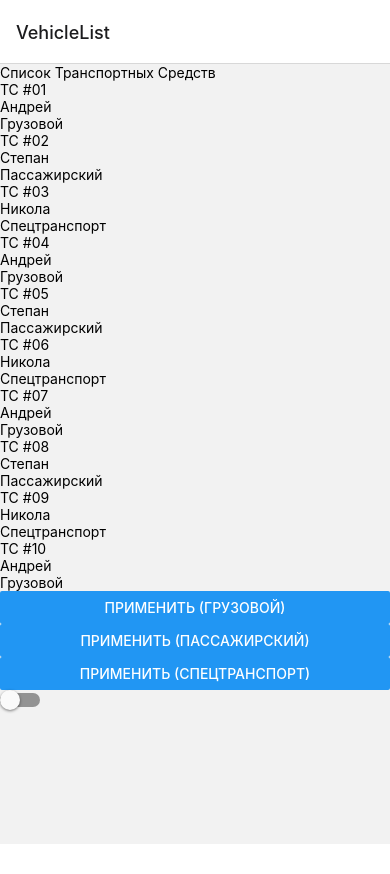
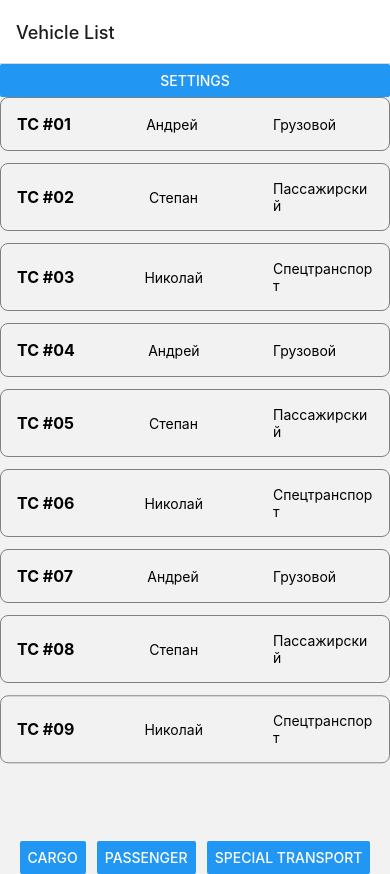
Before and after one commit to Jackman108/TransportTrackingApp, a React Native app: screen / in a window 390 px wide. Before the commit the page ends 844 px from the top, so only its background shows below. Built offline with nearby package versions, Linux system fonts and the light colour scheme.

Commit message:
Adding Component Translations

```diff
--- a/App.tsx
+++ b/App.tsx
@@ -1,19 +1,40 @@
-import React from 'react';
+import React, { useState } from 'react';
 import { NavigationContainer } from '@react-navigation/native';
 import { createStackNavigator } from '@react-navigation/stack';
 import VehicleListScreen from './ScreenComponents/VehicleListScreen';
 import VehicleScreen from './ScreenComponents/VehicleScreen';
-import LanguageSwitch from './ScreenComponents/LanguageSwitch';
+import SettingsScreen from './ScreenComponents/SettingsScreen';
 
 const Stack = createStackNavigator();
 
 const App: React.FC = () => {
+  const [isEnglish, setIsEnglish] = useState(true);
   return (
     <NavigationContainer>
       <Stack.Navigator>
-        <Stack.Screen name="VehicleList" component={VehicleListScreen} />
-        <Stack.Screen name="Vehicle" component={VehicleScreen} />
-        <Stack.Screen name="Settings" component={LanguageSwitch} />
+        <Stack.Screen
+          name="Vehicle List"
+        >
+          {(props) =>
+            <VehicleListScreen {...props}
+              isEnglish={isEnglish}
+              setIsEnglish={setIsEnglish}
+            />}
+        </Stack.Screen>
+
+        <Stack.Screen
+          name= "Vehicle"
+        >
+          {(props) => <VehicleScreen {...props}
+            isEnglish={isEnglish} />}
+        </Stack.Screen>
+
+        <Stack.Screen name="Settings">
+          {(props) => <SettingsScreen {...props}
+            isEnglish={isEnglish}
+            setIsEnglish={setIsEnglish}
+          />}
+        </Stack.Screen>
       </Stack.Navigator>
     </NavigationContainer>
   );
--- /dev/null
+++ b/ScreenComponents/SettingsScreen.tsx
@@ -0,0 +1,43 @@
+import React, { useState, useEffect } from 'react';
+import { View, Text } from 'react-native';
+import AsyncStorage from '@react-native-async-storage/async-storage';
+import { Button } from 'react-native-elements';
+import { StackNavigationProp } from '@react-navigation/stack';
+
+interface SettingsScreenProps {
+    isEnglish: boolean;
+    setIsEnglish: React.Dispatch<React.SetStateAction<boolean>>;
+    navigation: StackNavigationProp<any>;
+}
+
+const SettingsScreen: React.FC<SettingsScreenProps> = ({ isEnglish, setIsEnglish, navigation }) => {
+    const toggleLanguage = async () => {
+        try {
+            await AsyncStorage.setItem('isEnglish', (!isEnglish).toString());
+            setIsEnglish(!isEnglish);
+            navigation.goBack();
+        } catch (error) {
+            console.log(error);
+        }
+    };
+    useEffect(() => {
+        const fetchLanguage = async () => {
+            try {
+                const language = await AsyncStorage.getItem('isEnglish');
+                setIsEnglish(language === 'true');
+            } catch (error) {
+                console.log(error);
+            }
+        };
+
+        fetchLanguage();
+    }, []);
+    return (
+        <View>
+            <Text>{isEnglish ? 'Change Language' : 'Изменить язык'}</Text>
+            <Button onPress={toggleLanguage} title={isEnglish ? 'Русский' : 'English'} />
+        </View>
+    );
+};
+
+export default SettingsScreen;
--- a/ScreenComponents/VehicleListScreen.tsx
+++ b/ScreenComponents/VehicleListScreen.tsx
@@ -1,53 +1,139 @@
 import React, { useEffect, useState } from 'react';
-import { View, Text, Button, Switch, TouchableOpacity } from 'react-native';
+import { View, Text, Button, Switch, TouchableOpacity, StyleSheet, Animated, Dimensions } from 'react-native';
 import vehicles from '../vehicles.json';
 import { StackNavigationProp } from '@react-navigation/stack';
+import { RouteProp } from '@react-navigation/native';
 
 interface Vehicle {
     id: number;
     name: string;
     driverName: string;
     category: string;
+    phoneNumber: string,
+    latitude: number;
+    longitude: number;
 }
 
-const VehicleListScreen: React.FC<{ navigation: StackNavigationProp<any> }> = ({ navigation }) => {
+interface VehicleListScreenProps {
+    navigation: StackNavigationProp<any>;
+    route: RouteProp<any, any>;
+    isEnglish: boolean;
+    setIsEnglish: React.Dispatch<React.SetStateAction<boolean>>;
+}
+
+const VehicleListScreen: React.FC<VehicleListScreenProps> = ({ navigation, route, isEnglish, setIsEnglish }) => {
     const [filteredVehicles, setFilteredVehicles] = useState<Vehicle[]>(vehicles);
-    const [isMapMode, setIsMapMode] = useState(false);
+    const [isLoading, setIsLoading] = useState(true);
+    const [animValues] = useState(vehicles.map(() => new Animated.Value(0)));
+    const windowWidth = Dimensions.get('window').width;
 
-    const navigateToVehicleScreen = (vehicle: Vehicle) => {
-        navigation.navigate('Vehicle', { vehicle });
-    };
+
+    useEffect(() => {
+        const timer = setTimeout(() => {
+            setIsLoading(false);
+            Animated.stagger(500, animValues.map((value) => {
+                return Animated.timing(value, {
+                    toValue: 1,
+                    duration: 500,
+                    useNativeDriver: true,
+                });
+            })).start();
+        }, 1000);
+
+        return () => clearTimeout(timer);
+    }, [isEnglish]);
+
+
 
     const filterVehicles = (category: string) => {
         const filtered = vehicles.filter((vehicle) => vehicle.category === category);
         setFilteredVehicles(filtered);
     };
 
-    const toggleMapMode = () => {
-        setIsMapMode(!isMapMode);
+    const navigateToVehicleScreen = (vehicle: Vehicle) => {
+        navigation.navigate('Vehicle', { vehicle });
     };
+
+    const navigateToSettingsScreen = () => {
+        navigation.navigate('Settings', { isEnglish: isEnglish, setIsEnglish: setIsEnglish });
+    };
+
+
+    const styles = StyleSheet.create({
+        vehicleCard: {
+            borderWidth: 1,
+            borderColor: 'gray',
+            borderRadius: 8,
+            padding: 16,
+            marginBottom: 12,
+            flexDirection: 'row',
+            alignItems: 'center',
+            justifyContent: 'center',
+
+        },
+        vehicleName: {
+            fontWeight: 'bold',
+            fontSize: 16,
+        },
+        driverName: {
+            fontSize: 14,
+            marginLeft: 'auto',
+            marginRight: 'auto',
+        },
+        category: {
+            fontSize: 14,
+            width: 100,
+        },
+        buttonContainer: {
+            flexDirection: 'row',
+            justifyContent: 'space-between',
+            paddingHorizontal: windowWidth * 0.05,
+        },
+        languageSwitch: {
+            justifyContent: 'flex-end',
+
+        },
+    });
+
 
     return (
         <View>
-            <Text>Список Транспортных Средств</Text>
-            {filteredVehicles.map((vehicle) => (
-                <TouchableOpacity
-                    key={vehicle.id}
-                    onPress={() => navigateToVehicleScreen(vehicle)}
-                >
-                    <View
-                        key={vehicle.id}
-                    >
-                        <Text>{vehicle.name}</Text>
-                        <Text>{vehicle.driverName}</Text>
-                        <Text>{vehicle.category}</Text>
-                    </View>
-                </TouchableOpacity>
-            ))}
-            <Button title="Применить (Грузовой)" onPress={() => filterVehicles('Грузовой')} />
-            <Button title="Применить (Пассажирский)" onPress={() => filterVehicles('Пассажирский')} />
-            <Button title="Применить (Спецтранспорт)" onPress={() => filterVehicles('Спецтранспорт')} />
-            <Switch value={isMapMode} onValueChange={toggleMapMode} />
+            <Button title={isEnglish ? 'Settings' : 'Настройки'} onPress={navigateToSettingsScreen} />
+            {isLoading ? (
+                <Text>{isEnglish ? 'Loading...' : 'Загрузка...'}</Text>
+            ) : (
+                filteredVehicles.map((vehicle, index) => (
+                    <TouchableOpacity key={vehicle.id} onPress={() => navigateToVehicleScreen(vehicle)}>
+                        <Animated.View
+                            style={[
+                                styles.vehicleCard,
+                                {
+                                    opacity: animValues[index],
+                                    transform: [
+                                        {
+                                            translateY: animValues[index].interpolate({
+                                                inputRange: [0, 1],
+                                                outputRange: [16, 0],
+                                            }),
+                                        },
+                                    ],
+                                },
+                            ]}
+                        >
+                            <Text style={styles.vehicleName}>{vehicle.name}</Text>
+                            <Text style={styles.driverName}>{vehicle.driverName}</Text>
+                            <Text style={styles.category}>{vehicle.category}</Text>
+                        </Animated.View>
+                    </TouchableOpacity>
+                ))
+            )}
+
+            <View style={styles.buttonContainer}>
+                <Button title={isEnglish ? 'Cargo' : 'Грузовой'} onPress={() => filterVehicles(isEnglish ? 'Cargo' : 'Грузовой')} />
+                <Button title={isEnglish ? 'Passenger' : 'Пассажирский'} onPress={() => filterVehicles(isEnglish ? 'Passenger' : 'Пассажирский')} />
+                <Button title={isEnglish ? 'Special Transport' : 'Спецтранспорт'} onPress={() => filterVehicles(isEnglish ? 'Special Transport' : 'Спецтранспорт')} />
+            </View>
+
         </View>
     );
 };
--- a/ScreenComponents/VehicleScreen.tsx
+++ b/ScreenComponents/VehicleScreen.tsx
@@ -1,7 +1,6 @@
-import React from 'react';
+import React, { useState } from 'react';
 import { View, Text, Button, Linking } from 'react-native';
-import MapView, { Marker } from 'react-native-maps';
-import { RouteProp } from '@react-navigation/native';
+import { ParamListBase, RouteProp, useRoute } from '@react-navigation/native';
 import YandexMap from './UX/YandexMap';
 
 interface Vehicle {
@@ -10,9 +9,14 @@ interface Vehicle {
     driverName: string;
     category: string;
 }
+interface VehicleScreenProps {
+    isEnglish: boolean;
+    route: RouteProp<any, any>;
 
-const VehicleScreen: React.FC<{ route: RouteProp<any, 'Vehicle'> }> = ({ route }) => {
-    const { vehicle } = route.params || {};
+}
+
+const VehicleScreen: React.FC<VehicleScreenProps> = ({  isEnglish, route }) => {
+    const { vehicle } = route.params as { vehicle: Vehicle };
 
     const callDriver = () => {
         Linking.openURL(`tel:${driverPhoneNumber}`);
@@ -29,11 +33,9 @@ const VehicleScreen: React.FC<{ route: RouteProp<any, 'Vehicle'> }> = ({ route }
             <Text>{vehicle?.name}</Text>
             <Text>{vehicle?.category}</Text>
             <Text>{vehicle?.driverName}</Text>
-            <Button title="Позвонить" onPress={callDriver} />
-            <Button title="Написать" onPress={messageDriver} />
-
-                <YandexMap />
-
+            <Button title={isEnglish ? "Call" : "Позвонить"} onPress={callDriver} />
+            <Button title={isEnglish ? "Write" : "Написать"} onPress={messageDriver} />
+            <YandexMap />
         </View>
     );
 };
--- a/package.json
+++ b/package.json
@@ -11,6 +11,7 @@
   "dependencies": {
     "@expo/webpack-config": "^18.1.0",
     "@pbe/react-yandex-maps": "^1.2.4",
+    "@react-native-async-storage/async-storage": "^1.18.2",
     "@react-native-community/masked-view": "^0.1.11",
     "@react-navigation/native": "^6.1.6",
     "@react-navigation/stack": "^6.3.16",
--- a/vehicles.json
+++ b/vehicles.json
@@ -5,8 +5,8 @@
         "driverName": "Андрей",
         "category": "Грузовой",
         "phoneNumber": "+375291111111",
-        "latitude ": "52.895233",
-        "longitude": " 30.053785"
+        "latitude": 52.895233,
+        "longitude": 30.053785
     },
     {
         "id": 2,
@@ -14,17 +14,17 @@
         "driverName": "Степан",
         "category": "Пассажирский",
         "phoneNumber": "+375291111111",
-        "latitude ": "52.895233",
-        "longitude": " 30.053785"
+        "latitude": 52.895233,
+        "longitude": 30.053785
     },
     {
         "id": 3,
         "name": "ТС #03",
-        "driverName": "Никола",
+        "driverName": "Николай",
         "category": "Спецтранспорт",
         "phoneNumber": "+375291111111",
-        "latitude ": "52.895233",
-        "longitude": " 30.053785"
+        "latitude": 52.895233,
+        "longitude": 30.053785
     },
     {
         "id": 4,
@@ -32,8 +32,8 @@
         "driverName": "Андрей",
         "category": "Грузовой",
         "phoneNumber": "+375291111111",
-        "latitude ": "52.895233",
-        "longitude": " 30.053785"
+        "latitude": 52.895233,
+        "longitude": 30.053785
     },
     {
         "id": 5,
@@ -41,17 +41,17 @@
         "driverName": "Степан",
         "category": "Пассажирский",
         "phoneNumber": "+375291111111",
-        "latitude ": "52.895233",
-        "longitude": " 30.053785"
+        "latitude": 52.895233,
+        "longitude": 30.053785
     },
     {
         "id": 6,
         "name": "ТС #06",
-        "driverName": "Никола",
+        "driverName": "Николай",
         "category": "Спецтранспорт",
         "phoneNumber": "+375291111111",
-        "latitude ": "52.895233",
-        "longitude": " 30.053785"
+        "latitude": 52.895233,
+        "longitude": 30.053785
     },
     {
         "id": 7,
@@ -59,8 +59,8 @@
         "driverName": "Андрей",
         "category": "Грузовой",
         "phoneNumber": "+375291111111",
-        "latitude ": "52.895233",
-        "longitude": " 30.053785"
+        "latitude": 52.895233,
+        "longitude": 30.053785
     },
     {
         "id": 8,
@@ -68,17 +68,17 @@
         "driverName": "Степан",
         "category": "Пассажирский",
         "phoneNumber": "+375291111111",
-        "latitude ": "52.895233",
-        "longitude": " 30.053785"
+        "latitude": 52.895233,
+        "longitude": 30.053785
     },
     {
         "id": 9,
         "name": "ТС #09",
-        "driverName": "Никола",
+        "driverName": "Николай",
         "category": "Спецтранспорт",
         "phoneNumber": "+375291111111",
-        "latitude ": "52.895233",
-        "longitude": " 30.053785"
+        "latitude": 52.895233,
+        "longitude": 30.053785
     },
     {
         "id": 10,
@@ -86,7 +86,7 @@
         "driverName": "Андрей",
         "category": "Грузовой",
         "phoneNumber": "+375291111111",
-        "latitude ": "52.895233",
-        "longitude": " 30.053785"
+        "latitude": 52.895233,
+        "longitude": 30.053785
     }
 ]
```
Also changed, not shown: ScreenComponents/LanguageSwitch.tsx (deleted, +0 -19 lines), 1 other file (tests, documents, lock files or other folders).
